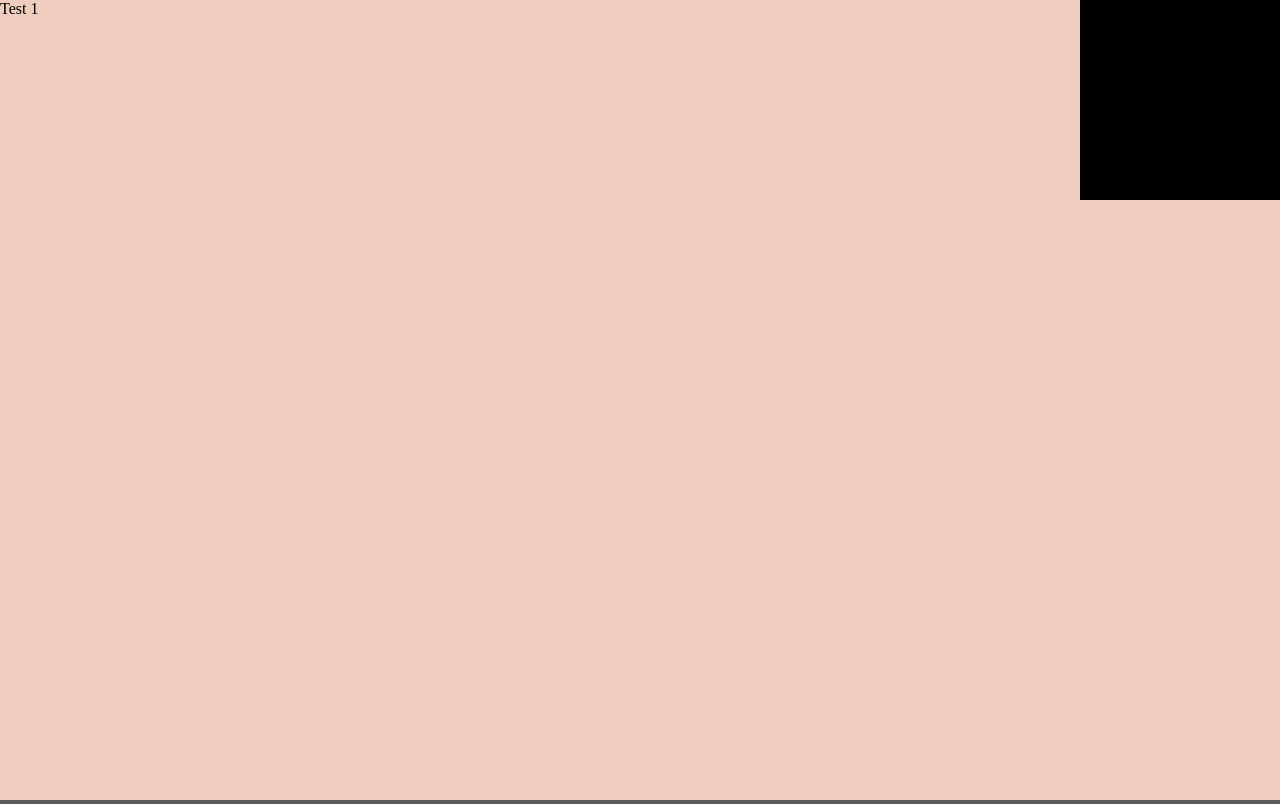
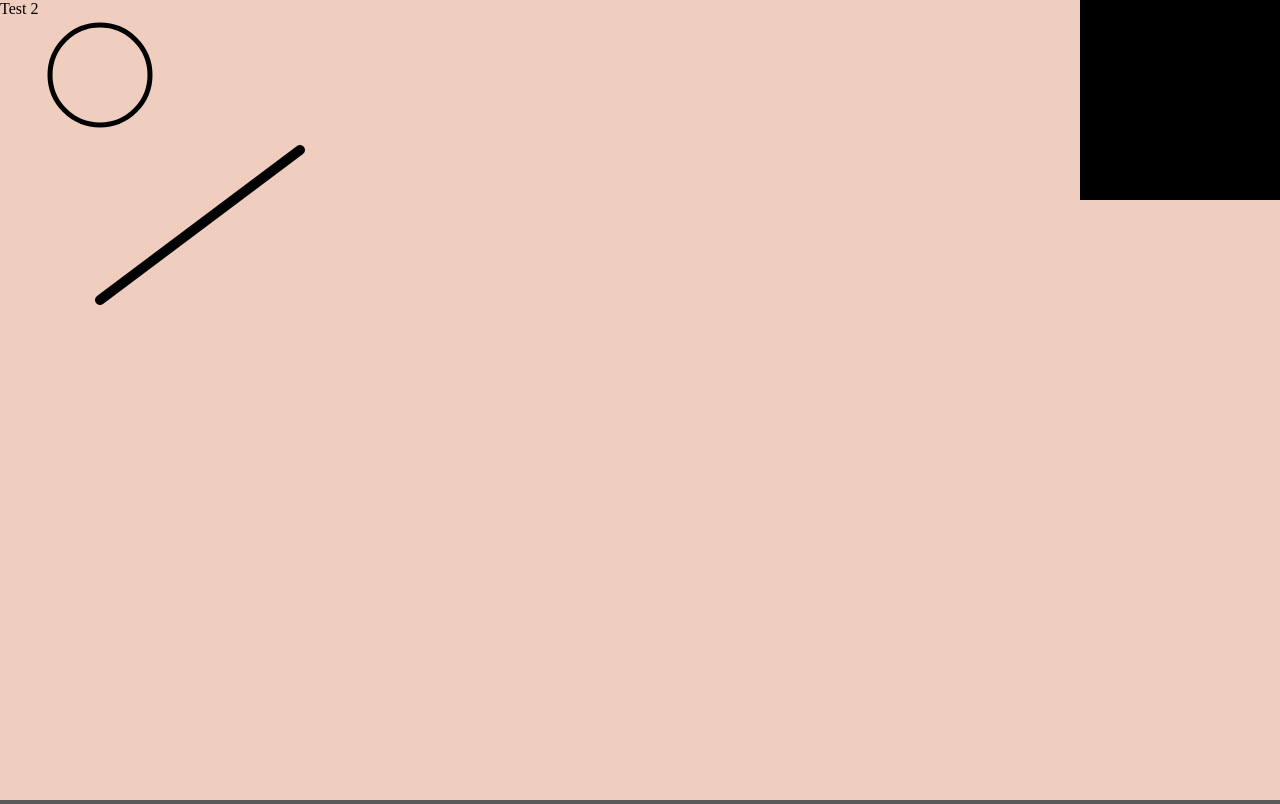
Before and after one commit to themmixproject/tic-tac-toe, a plain HTML site: page index.html in a window 1280 px wide. Drawn offline with Linux system fonts and the light colour scheme.

Commit message:
Added more shapes for testing, updated debug output

```diff
--- a/index.html
+++ b/index.html
@@ -18,7 +18,7 @@
 
     </head>
     <body>
-        <div style="position:absolute;">Test 1</div>
+        <div style="position:absolute;">Test 2</div>
         <canvas id="canvas"></canvas>
         <script type="text/javascript" src="js/easing.js"></script>
         <script type="text/javascript" src="js/canvas.js"></script>
--- a/js/canvas.js
+++ b/js/canvas.js
@@ -129,6 +129,20 @@ canvasCenter = {
     x: canvas.width / 2,
     y: canvas.height / 2
 };
+
+canvasContext.lineWidth = 5
+canvasContext.beginPath();
+canvasContext.arc(100, 75, 50, 0, 2 * Math.PI);
+canvasContext.stroke();
+
+canvasContext.lineCap = "round"
+canvasContext.lineWidth = 10
+
+canvasContext.beginPath();
+canvasContext.moveTo(100, 300);
+canvasContext.lineTo(300, 150);
+canvasContext.stroke();
+
 
 canvasContext.fillRect(width - 200, 0, 200, 200)
 
```
